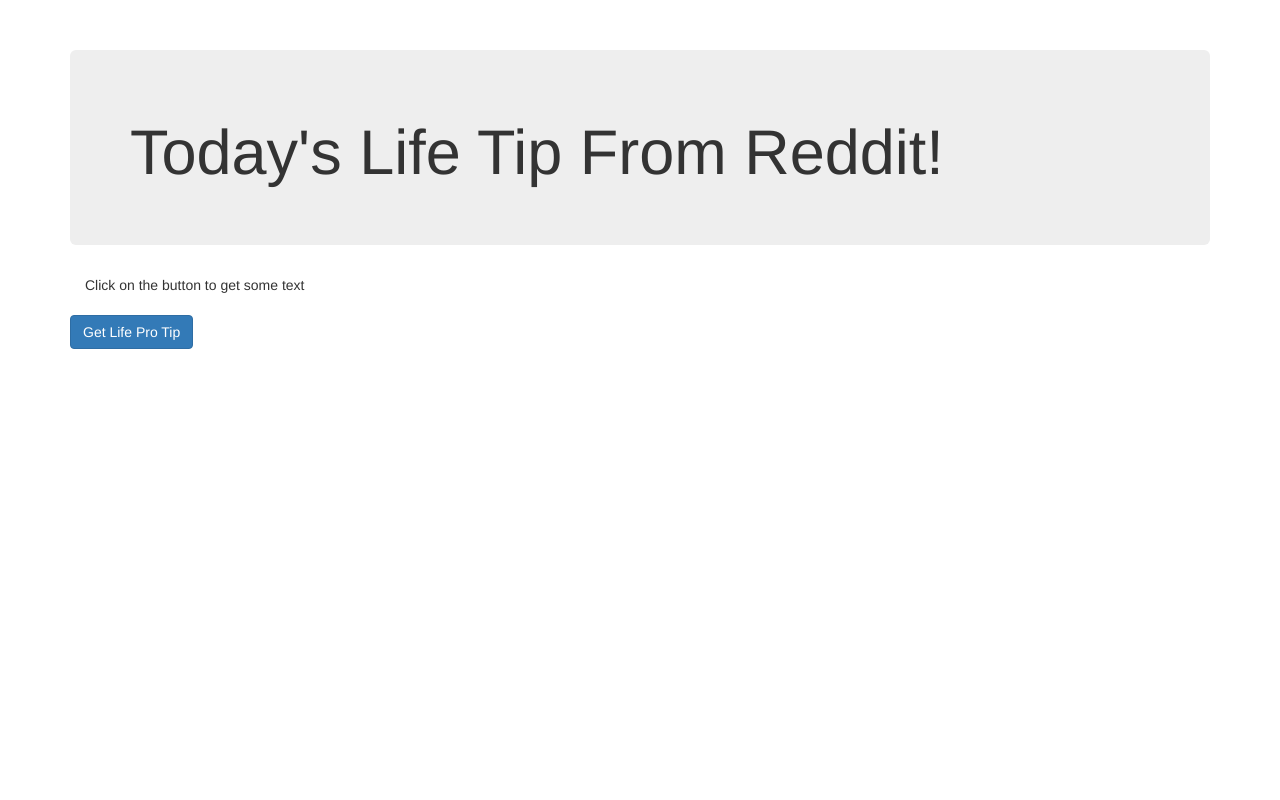
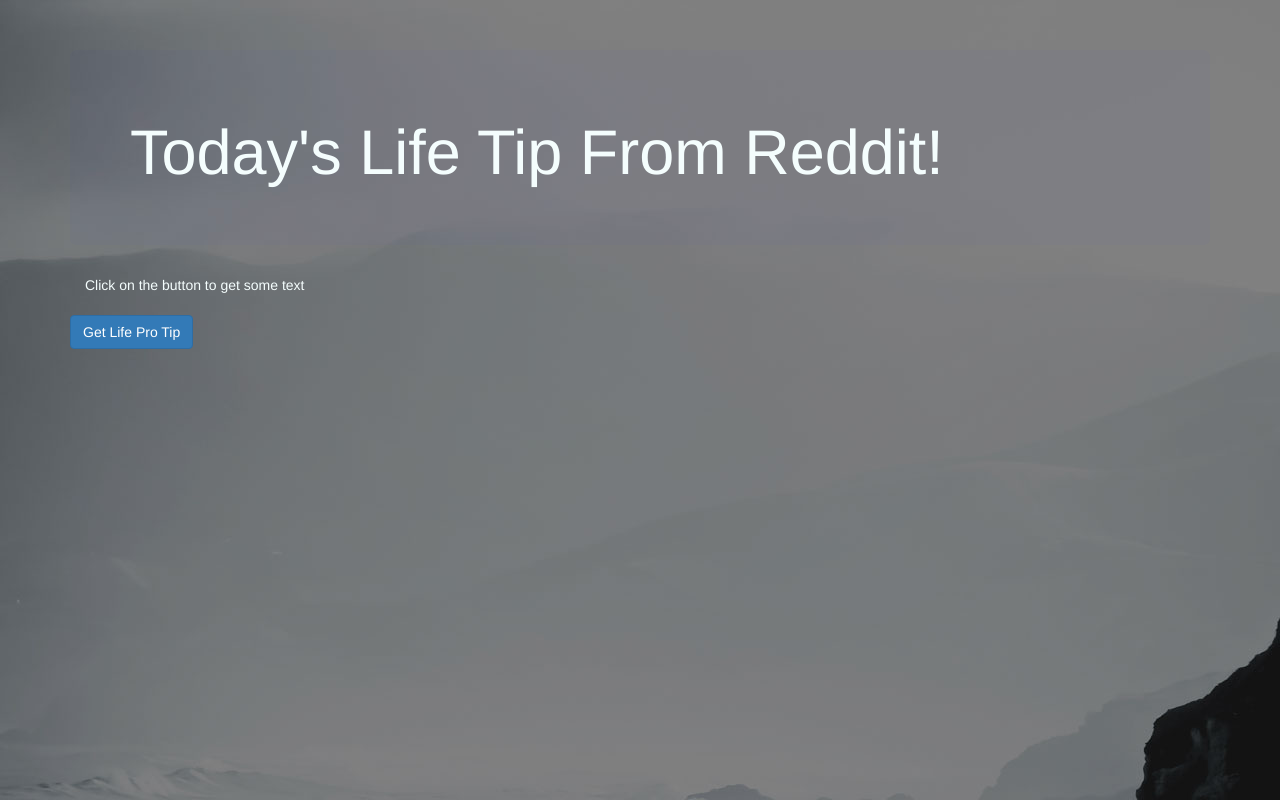
Before and after one commit to jennylia/LTPExpress-jennylia, a website: page public/index.html in a window 1280 px wide. Drawn offline with nearby package versions, Linux system fonts and the light colour scheme.

Commit message:
try add some style

```diff
--- a/public/index.html
+++ b/public/index.html
@@ -8,6 +8,15 @@
     <style>
         body {
             padding-top: 50px;
+            background-image: url("img/intro-bg.jpg");
+            color: #f4fdfd;
+        }
+
+        .jumbotron {
+            background: rgba(0, 0, 226, 0.02); /* This is for ie8 and below */
+            /*background: rgba(0, 0, 7, 0.05);*/
+            color: #f4fdfd;
+
         }
     </style>
 
```
Also changed, not shown: public/img/intro-bg.jpg (added).
